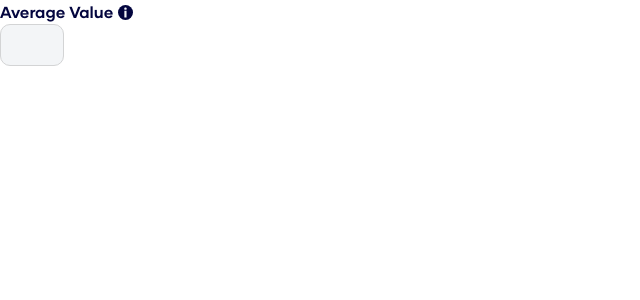
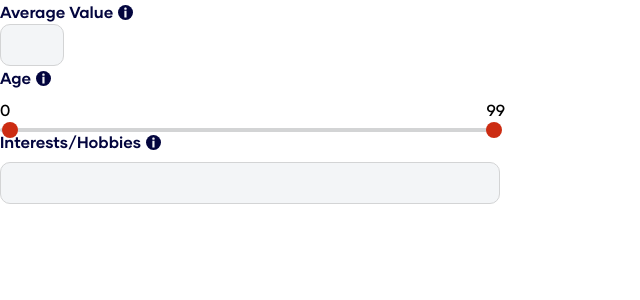
Before and after one commit to maplesyrupman/rwi-site, a Next.js app: page /test-page in a window 1280 px wide. Shown: the top 300 px of the page, without its empty margins (0-640 px from the left). Built offline with nearby package versions, Linux system fonts and the light colour scheme.

Commit message:
refactored tags

```diff
--- a/components/ToolTip/styles.module.css
+++ b/components/ToolTip/styles.module.css
@@ -2,17 +2,17 @@
     display: flex;
     flex-direction: row-reverse;
     gap: 0.5rem;
-    width: 12.5rem;
+    width: 15rem;
     background-color: var(--rwi-blue);
     opacity: 0.85;
     color: var(--light);
     text-align: left;
-    border-radius: 10px 0 10px 10px;
+    border-radius: 0px 10px 10px 10px;
     padding: 0.5rem 1rem;
     position: fixed;
     z-index: 1;
-    margin-left: -12.5rem;
-    margin-top: -0.5rem;
+    margin-left: 01rem;
+    margin-top: 0.5rem;
 }
 
 .toolTip > p {
--- a/components/form-components/FormPage/index.tsx
+++ b/components/form-components/FormPage/index.tsx
@@ -13,7 +13,7 @@ import {
     ConditionalQuestion,
     RadioScale,
     RangeSlider,
-    TagsInput,
+    Tags,
     Number
 } from '../.'
 
@@ -46,7 +46,7 @@ function getQuestionComponent(question: Question): React.ReactNode {
         case 'radio-scale':
             return <RadioScale question={question} change={() => {console.log(question.label)}} />
         case 'tags':
-            return <TagsInput question={question} change={() => {console.log(question.label)}} />
+            return <Tags question={question} change={() => {console.log(question.label)}} />
     }
 }
 
--- a/components/form-components/Picklist/index.tsx
+++ b/components/form-components/Picklist/index.tsx
@@ -9,6 +9,11 @@ import { FormQuestionProps } from '../../../types'
 
 export default function Picklist({ question, change, validate }: FormQuestionProps) {
     const {id, label, options, other, size, placeholder, multi, required, toolTip} = question
+
+    if (!options) {
+        throw new Error('Picklist must be provided with options')
+    }
+
     const [selected, setSelected] = useState(placeholder)
     const [dropdownOpen, setDropdownOpen] = useState(false)
 
--- a/components/form-components/Radio/index.tsx
+++ b/components/form-components/Radio/index.tsx
@@ -2,16 +2,13 @@ import ToolTip from '../../ToolTip';
 import stylesMain from '../styles.module.css';
 import styles from './styles.module.css';
 
-type Props = {
-    id: string,
-    label: string,
-    options: string[],
-    change: (id: string, value: any) => void,
-    required: boolean,
-    toolTip?: string
-}
+import { FormQuestionProps } from '../../../types'
 
-export default function Radio({ id, label, options, change, required, toolTip }:Props) {
+export default function Radio({ question, change, validate}:FormQuestionProps) {
+    const {id, label, options, required, toolTip } = question
+    if (!options) {
+        throw new Error('Radio must be provided with options')
+    }
 
     return (
         <div className={stylesMain.container}>
--- a/components/form-components/RangeSlider/index.tsx
+++ b/components/form-components/RangeSlider/index.tsx
@@ -3,22 +3,18 @@ import ToolTip from '../../ToolTip'
 import stylesMain from '../styles.module.css'
 import styles from './styles.module.css'
 
-type Props = {
-    id: string,
-    label: string,
-    steps: string,
-    change: (id: string, value: any) => void,
-    validate: () => boolean,
-    required: boolean,
-    toolTip?: string
-}
+import { FormQuestionProps } from '../../../types'
 
-export default function RangeSlider({ id, label, steps, change, validate, required, toolTip }:Props) {
+export default function RangeSlider({ question, change, validate }:FormQuestionProps) {
+    const {id, label, range, required, toolTip} = question
+    if(!range) {
+        throw new Error('Range must be provided to range-slider')
+    }
 
-    const [value1, setValue1] = useState('0');
-    const [value2, setValue2] = useState(steps);
+    const [value1, setValue1] = useState(range[0]);
+    const [value2, setValue2] = useState(range[1]);
 
-    function handleChange(id: string, value: string) {
+    function handleChange(id: string, value: number) {
         if (id === 'slider1') {
             if (value >= value2) {
                 setValue1(value2);
@@ -59,22 +55,22 @@ export default function RangeSlider({ id, label, steps, change, validate, requir
                     <input
                     id='slider1'
                     type='range'
-                    min='0'
-                    max={steps}
+                    min={range[0]}
+                    max={range[1]}
                     value={value1}
                     onChange={({ target: { value: radius }}) => {
-                        handleChange('slider1', radius);
+                        handleChange('slider1', parseInt(radius));
                     }}
                     className={styles.slider}
                     />
                     <input
                     id='slider2'
                     type='range'
-                    min='0'
-                    max={steps}
+                    min={range[0]}
+                    max={range[1]}
                     value={value2}
                     onChange={({ target: { value: radius }}) => {
-                        handleChange('slider2', radius);
+                        handleChange('slider2', parseInt(radius));
                     }}
                     className={styles.slider}
                     />
--- /dev/null
+++ b/components/form-components/Tags/index.tsx
@@ -0,0 +1,54 @@
+import Tag from '../../Tag';
+import ShortAnswer from '../ShortAnswer';
+import stylesMain from '../styles.module.css'
+import styles from './styles.module.css'
+
+import React, { useEffect, useState } from 'react'
+
+import { FormQuestionProps } from '../../../types'
+
+export default function TagsInput({ question, change, validate }:FormQuestionProps) {
+    const {id, label, placeholder, required, toolTip} = question
+
+    const [tags, setTags] = useState<string[]>([]);
+
+
+    function handleSubmit(e: React.FormEvent) {
+        e.preventDefault()
+        const form = e.target as HTMLFormElement
+        const input = (form[1] as HTMLInputElement)
+        addTag(input.value)
+        input.value = '';
+    }
+
+    function addTag(value:string) {
+        setTags((state: string[]) => [...state, value])
+    }
+
+    function deleteTag(idx: number) {
+        const newArr = [...tags];
+        const deleted = newArr.splice(idx, 1);
+
+        setTags(newArr);
+        console.log(tags);
+    }
+
+    useEffect(() => {
+        change(id, tags);
+    }, [tags, change, id])
+
+    return (
+        <div className={stylesMain.container}>
+            <form onSubmit={handleSubmit}>
+                <ShortAnswer question={question} change={() => null} />
+            </form>
+            <div className={styles.tagCon}>
+                {tags.map((t, idx) => {
+                    return (
+                        <Tag key={t} text={t} colour='blue' canDelete={true} onClick={() => deleteTag(idx)} />
+                    )
+                })}
+            </div>
+        </div>
+    )
+}
--- a/components/form-components/TagsInput/index.tsx
+++ /dev/null
@@ -1,60 +0,0 @@
-import Tag from '../../Tag';
-import ShortAnswer from '../ShortAnswer';
-import stylesMain from '../styles.module.css'
-import styles from './styles.module.css'
-
-import React, { useEffect, useState } from 'react';
-
-type Props = {
-    id: string,
-    label: string,
-    placeholder: string,
-    change: (id: string, value: any) => void;
-    required: boolean,
-    toolTip?: string
-}
-
-export default function TagsInput({ id, label, placeholder, change, required, toolTip }:Props) {
-
-    const [tags, setTags] = useState<string[]>([]);
-
-
-    function handleSubmit(e: React.FormEvent) {
-        e.preventDefault();
-
-        const form = e.target as HTMLFormElement;
-        const input = form[0] as HTMLInputElement;
-
-        const value = input.value;
-
-        setTags([ ...tags, value]);
-        form.reset()
-    }
-
-    function handleDelete(idx: number) {
-        const newArr = [...tags];
-        const deleted = newArr.splice(idx, 1);
-
-        setTags(newArr);
-        console.log(tags);
-    }
-
-    useEffect(() => {
-        change(id, tags);
-    }, [tags, change, id])
-
-    return (
-        <div className={stylesMain.container}>
-            <form onSubmit={handleSubmit}>
-                <ShortAnswer id={id} label={label} placeholder={placeholder} required={required} toolTip={toolTip} />
-            </form>
-            <div className={styles.tagCon}>
-                {tags.map((t, idx) => {
-                    return (
-                        <Tag key={t} text={t} colour='blue' canDelete={true} onClick={() => handleDelete(idx)} />
-                    )
-                })}
-            </div>
-        </div>
-    )
-}
--- a/components/form-components/index.ts
+++ b/components/form-components/index.ts
@@ -7,7 +7,7 @@ import GrowingList from './GrowingList'
 import ConditionalQuestion from './ConditionalQuestion'
 import RadioScale from './RadioScale'
 import RangeSlider from './RangeSlider'
-import TagsInput from './TagsInput'
+import Tags from './Tags'
 import Number from './Number'
 
 import FormPage from './FormPage'
@@ -22,7 +22,7 @@ export {
     ConditionalQuestion,
     RadioScale,
     RangeSlider,
-    TagsInput,
+    Tags,
     Number,
     FormPage
 }
--- a/pages/test-page.tsx
+++ b/pages/test-page.tsx
@@ -1,4 +1,4 @@
-import { Number } from '../components/form-components'
+import { Number, RangeSlider, Tags } from '../components/form-components'
 import { Question } from '../types'
 
 const tq:Question = {
@@ -11,11 +11,34 @@ const tq:Question = {
     toolTip: 'How much does your average customer spend at your business over their lifetime?'
 }
 
+const tq2:Question = {
+    id: '1-0',
+    label: 'Age',
+    type: 'range-slider',
+    range: [0, 99],
+    value: [undefined, undefined],
+    required: false,
+    validatorOptions: [],
+    toolTip: 'What is the average age range of your typical customer?'
+}
+
+const tq3:Question = {
+    id: '1-3',
+    label: 'Interests/Hobbies',
+    type: 'tags',
+    value: [],
+    required: false,
+    validatorOptions: [],
+    toolTip: 'What are the interests or hobbies of your average customer?'
+}
+
 export default function Test() {
 
     return (
         <div style={{ 'maxWidth': '500px' }}>
             <Number question={tq} change={(id, value) => console.log(id, value)} />
+            <RangeSlider question={tq2} change={(id, value) => console.log(id, value)} />
+            <Tags question={tq3} change={(id, value) => console.log(value)} />
         </div>
     )
 }
--- a/types.ts
+++ b/types.ts
@@ -7,6 +7,8 @@ export type Question = {
     placeholder?: string,
     required?: boolean,
     range?: [number, number],
+    max?: number,
+    min?: number
     year?: boolean,
     month?: boolean,
     day?: boolean,
```
Also changed, not shown: components/form-components/Tags/styles.module.css (renamed from components/form-components/TagsInput/styles.module.css).
